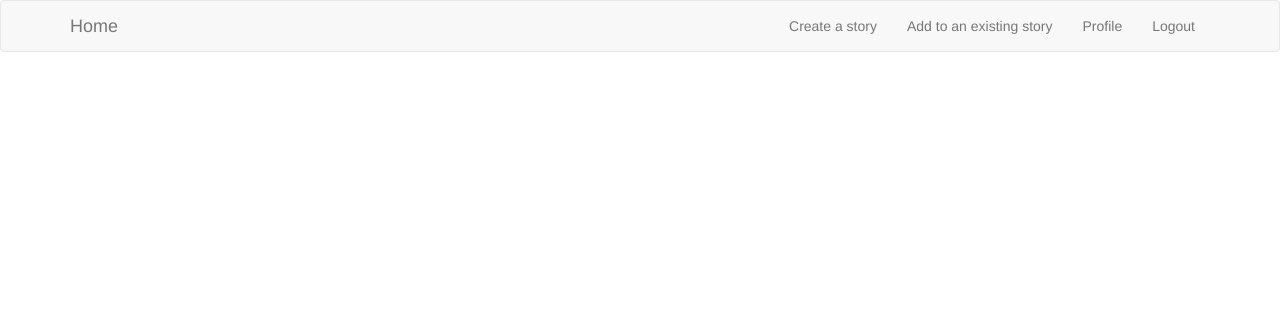
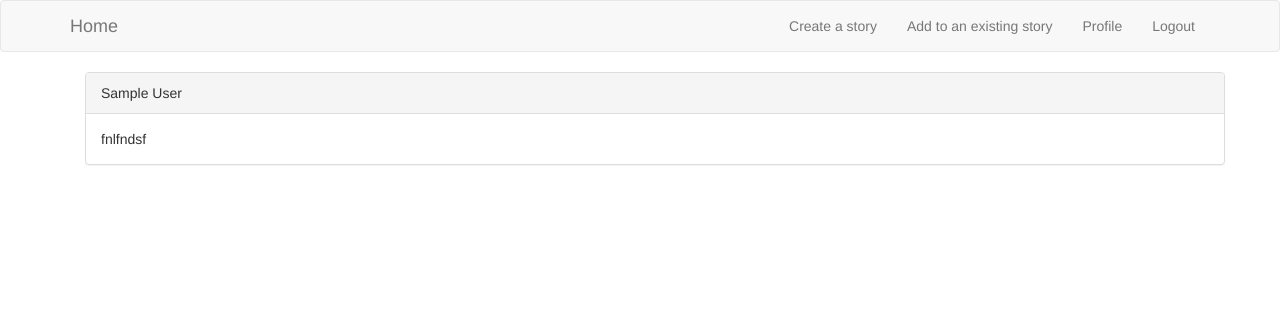
Before and after one commit to JiaqiGao/CJ3, a Flask app: page /profile in a window 1280 px wide. Shown: the top 312 px of the page. Run offline with Flask 2, Linux system fonts and the light colour scheme; the visitor is signed in with stand-in values (Sample User, id 1); data comes from the database, SQL or seed files in the repository; some libraries are stand-ins or nearby versions.

Commit message:
updated profile system

```diff
--- a/app.py
+++ b/app.py
@@ -132,7 +132,8 @@ def contribute():
 def profile():
     if "username" not in session:
         return redirect(url_for("login"))
-    return render_template("profile.html")
+    info = user.get_info(session['username'])
+    return render_template("profile.html", info = info)
 
 @app.route("/logout")
 def logout():
--- a/templates/profile.html
+++ b/templates/profile.html
@@ -1,15 +1,16 @@
 {% extends "base.html" %}
 
 {% block head %}
-<title> {{ username }}'s Profile </title>
+<title> {{ info['username'] }}'s Profile </title>
 {% endblock %}
 
 {% block body %}
 <div class="container">
-    {% if username %}
-
-
-
-    {% endif %}
+  <div class="panel panel-default">
+    <div class="panel-heading">{{ info['name'] }}</div>
+    <div class="panel-body">
+      fnlfndsf
+    </div>
+  </div>
 </div>
 {% endblock %}
--- a/user.py
+++ b/user.py
@@ -8,7 +8,7 @@ def add_user(username, password, bday):
     c = db.cursor()
 
     query = "INSERT INTO users VALUES (NULL, ?, ?, ?, ?, ?)"
-    c.execute(query, (username, hashlib.sha1(password).hexdigest(), bday, '', '',))
+    c.execute(query, (username, hashlib.sha1(password).hexdigest(), bday, 'Name not added', 'Not created',))
 
     db.commit()
     db.close()
@@ -44,6 +44,18 @@ def get_stories(uid):
     db.close()
     return result if result else []
 
+def get_info(username):
+    results = get_user(username = username)
+    print results
+    info = {
+        'uid' : results [0],
+        'username' : results[1],
+        'dob' : results[3],
+        'name' : results[4],
+        'aboutme' : results[5]
+        }
+    return info
+
 def update_profile(uid, name, aboutme):
     db = sqlite3.connect(DATABASE)
     c = db.cursor()
```
